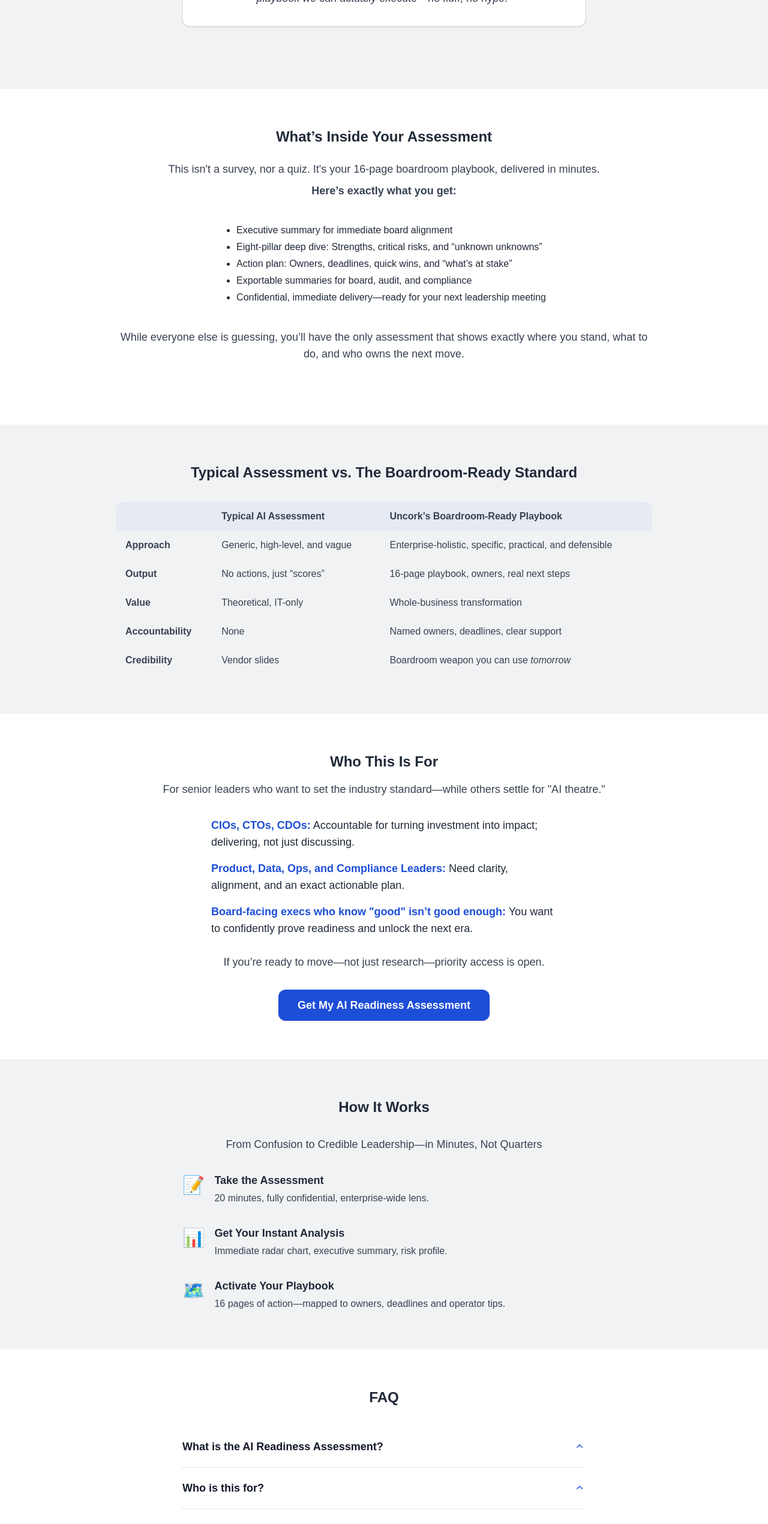
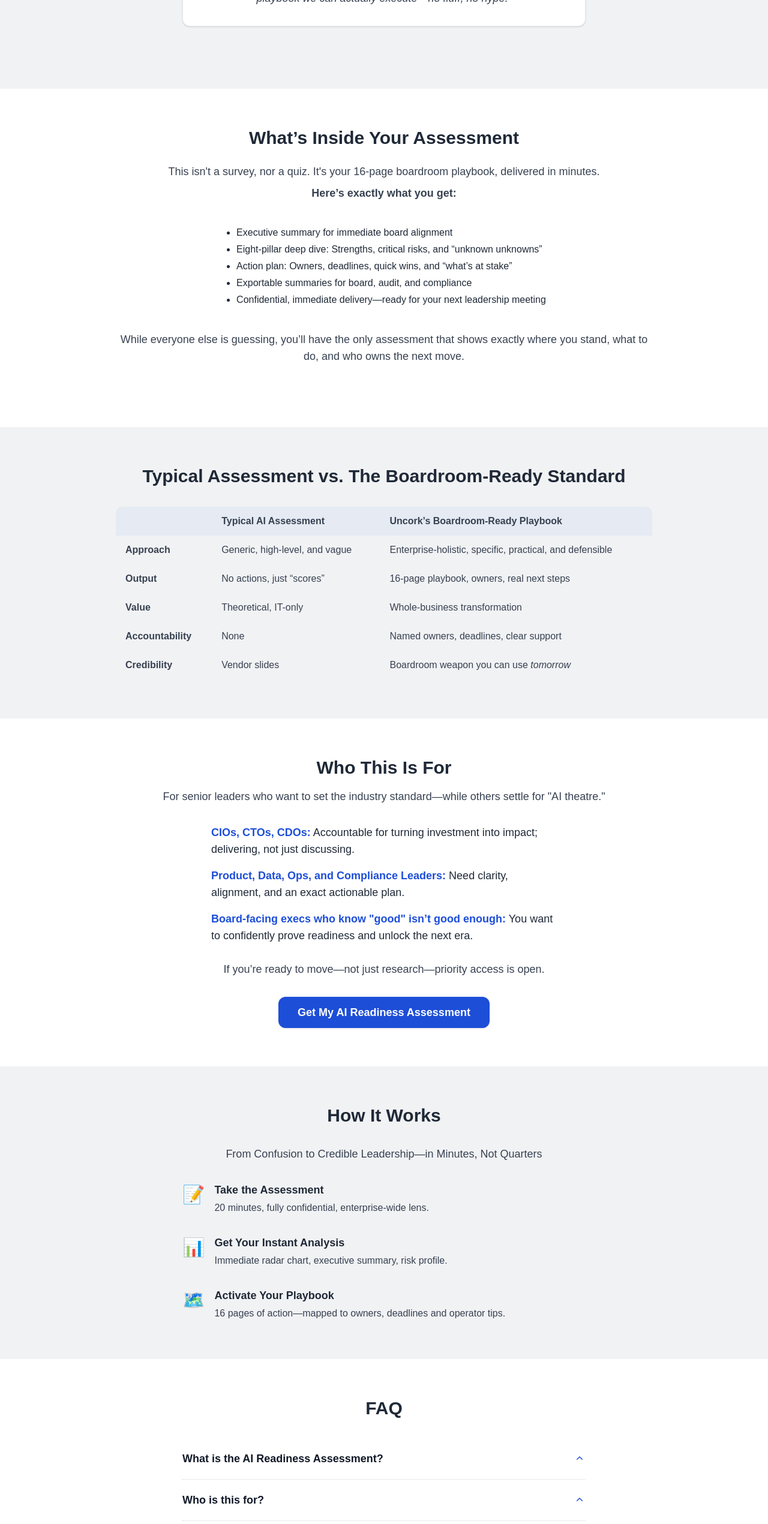
Before and after one commit to toviuncorksolutions/uncorksolutions-site, a Next.js app: page /ai-readiness-assessment in a window 1280 px wide. Shown: the part 1866-4407 px from the top of the page at 60% size. Built offline with nearby package versions, Linux system fonts and the light colour scheme; no server answers; a web font is replaced by a local one.

Commit message:
ARA section font sizing

```diff
--- a/components/AiReadinessAssessmentFaq.js
+++ b/components/AiReadinessAssessmentFaq.js
@@ -43,7 +43,7 @@ const faqs = [
 export default function AiReadinessAssessmentFaq() {
   return (
     <div className='w-full max-w-2xl mx-auto'>
-      <h2 id="faq-title" className='text-2xl font-bold mb-8 text-center'>FAQ</h2>
+      <h2 id="faq-title" className='text-2xl md:text-3xl font-bold mb-8 text-center'>FAQ</h2>
       <div className='space-y-0'>
         {faqs.map((faq, idx) => (
           <div
--- a/pages/accessibility-policy.js
+++ b/pages/accessibility-policy.js
@@ -62,8 +62,8 @@ export default function AccessibilityPolicy() {
 
       <main
         id="main-content"
+        tabIndex={-1}
         role="main"
-        tabIndex={-1}
         className="font-sans text-gray-800 w-full min-h-screen px-4 py-16 max-w-2xl mx-auto"
       >
         <h1 className="text-3xl md:text-4xl font-extrabold mb-6 text-blue-700">
--- a/pages/ai-policy.js
+++ b/pages/ai-policy.js
@@ -61,8 +61,8 @@ export default function AiPolicy() {
 
       <main
         id="main-content"
+        tabIndex={-1}
         role="main"
-        tabIndex={-1}
         className="font-sans text-gray-800 w-full min-h-screen px-4 py-16 max-w-2xl mx-auto"
       >
         <h1 className="text-3xl md:text-4xl font-extrabold mb-6 text-blue-700">AI Usage Policy</h1>
--- a/pages/ai-readiness-assessment.js
+++ b/pages/ai-readiness-assessment.js
@@ -402,7 +402,7 @@ export default function AIReadinessAssessment() {
         {/* WHAT'S INSIDE */}
         <section id="ai-whats-inside" aria-labelledby="whats-inside-title" className="bg-white py-16 px-6 md:px-16">
         <div className="max-w-4xl mx-auto text-center">
-            <h2 id="whats-inside-title" className="text-2xl font-bold mb-6">
+            <h2 id="whats-inside-title" className="text-2xl md:text-3xl font-bold mb-6">
             What’s Inside Your Assessment
             </h2>
             <p className="text-lg text-gray-700 mb-10">
@@ -427,9 +427,9 @@ export default function AIReadinessAssessment() {
         {/* DIFFERENCE TABLE */}
         <section id="ai-difference" aria-labelledby="diff-title" className={`${SOFT_GREY_BG} py-16 px-6 md:px-16`}>
           <div className="max-w-4xl mx-auto text-center">
-            <h2 id="diff-title" className="text-2xl font-bold mb-8">Typical Assessment vs. The Boardroom-Ready Standard</h2>
+            <h2 id="diff-title" className="text-2xl md:text-3xl font-bold mb-8">Typical Assessment vs. The Boardroom-Ready Standard</h2>
             <div className="overflow-x-auto">
-              <table className="w-full text-left text-left text-base text-gray-700 border border-gray-200 rounded-xl overflow-hidden" aria-labelledby="diff-title">
+              <table className="w-full text-left text-base text-gray-700 border border-gray-200 rounded-xl overflow-hidden" aria-labelledby="diff-title">
                 <caption className="sr-only">Comparison of typical AI assessment vs. boardroom-ready playbook</caption>
                 <thead className="bg-[#e5eaf3]">
                   <tr>
@@ -473,7 +473,7 @@ export default function AIReadinessAssessment() {
         {/* WHO THIS IS FOR */}
         <section id="ai-who" aria-labelledby="who-title" className="bg-white py-16 px-6 md:px-16">
           <div className="max-w-3xl mx-auto text-center">
-            <h2 id="who-title" className="text-2xl font-bold mb-4">Who This Is For</h2>
+            <h2 id="who-title" className="text-2xl md:text-3xl font-bold mb-4">Who This Is For</h2>
             <p className="mb-8 text-gray-700 text-lg">
               For senior leaders who want to set the industry standard—while others settle for &quot;AI theatre.&quot;
             </p>
@@ -512,7 +512,7 @@ export default function AIReadinessAssessment() {
         {/* HOW IT WORKS */}
         <section id='ai-how' data-gtm="section-how" aria-labelledby="how-title" className={`${SOFT_GREY_BG} py-16 px-6 md:px-16`}>
           <div className="max-w-4xl mx-auto text-center">
-            <h2 id="how-title" className="text-2xl font-bold mb-8">How It Works</h2>
+            <h2 id="how-title" className="text-2xl md:text-3xl font-bold mb-8">How It Works</h2>
                 <div className="text-lg text-gray-700 mb-8">
                     From Confusion to Credible Leadership—in Minutes, Not Quarters
                 </div>
```
